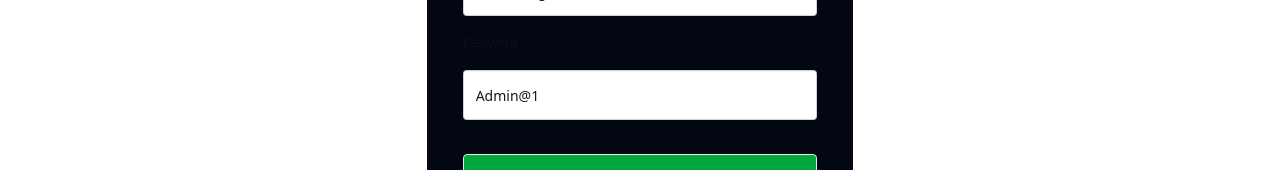
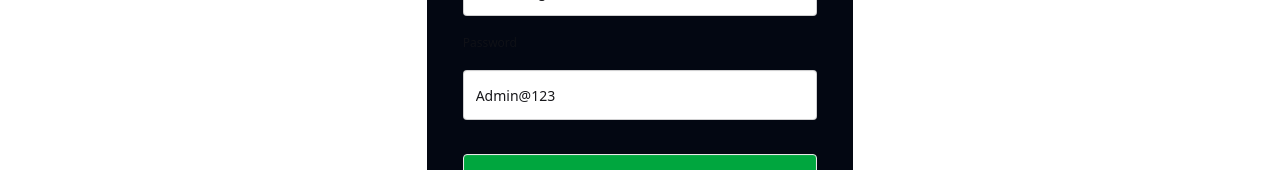
Before and after one commit to SNijanthan/employee-review-system-frontend, a React (Vite) app: page /login in a window 1280 px wide. Shown: the part 362-532 px from the top of the page. Built offline with nearby package versions, Linux system fonts and the light colour scheme.

Commit message:
Login from Update

```diff
--- a/src/components/Login.jsx
+++ b/src/components/Login.jsx
@@ -7,7 +7,7 @@ import { addUser } from "../utils/userSlice";
 
 const Login = () => {
   const [email, setEmail] = useState("admin1@gmail.com");
-  const [password, setPassword] = useState("Admin@1");
+  const [password, setPassword] = useState("Admin@123");
   const [error, setError] = useState("");
 
   const dispatch = useDispatch();
```
